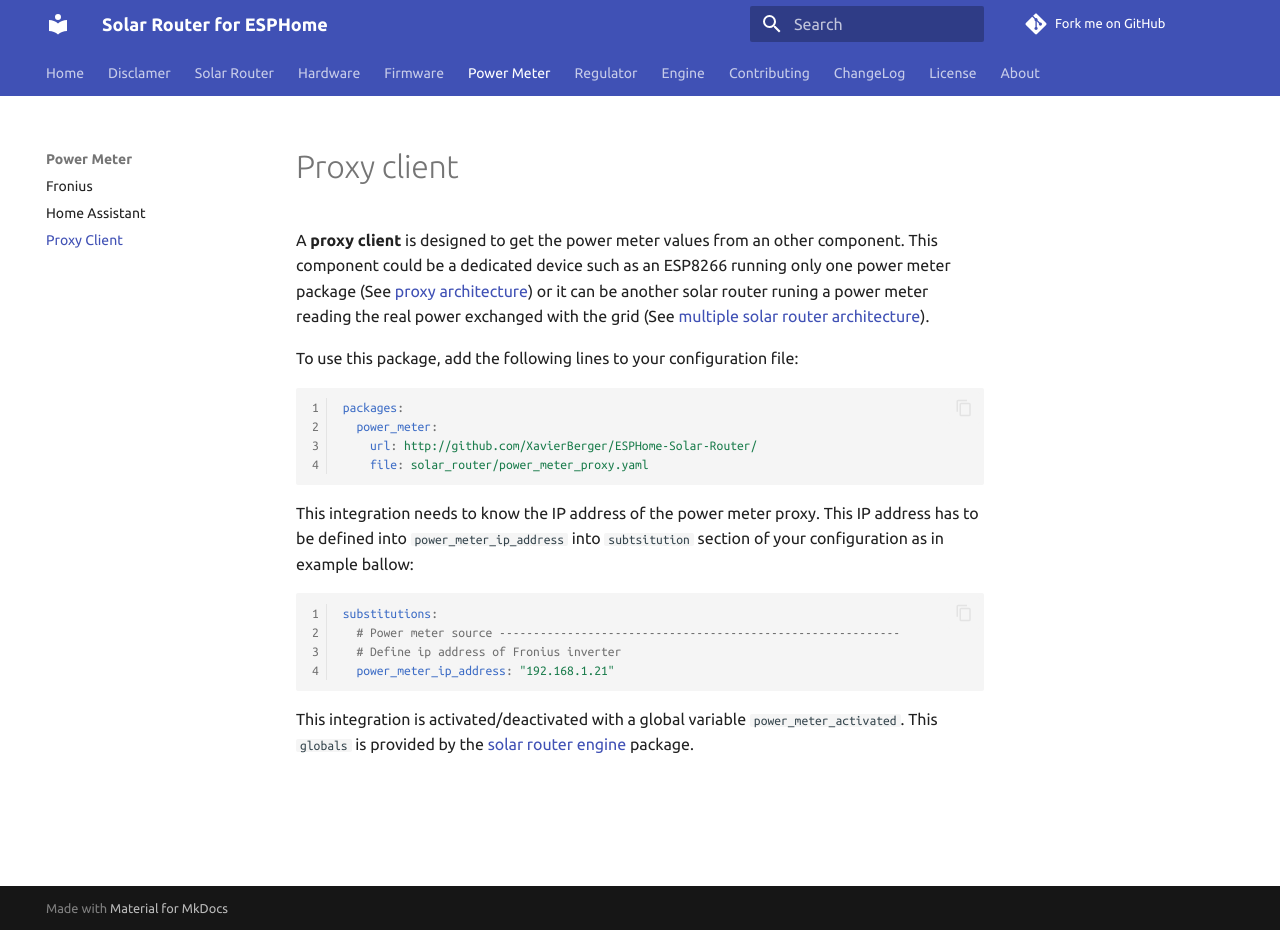
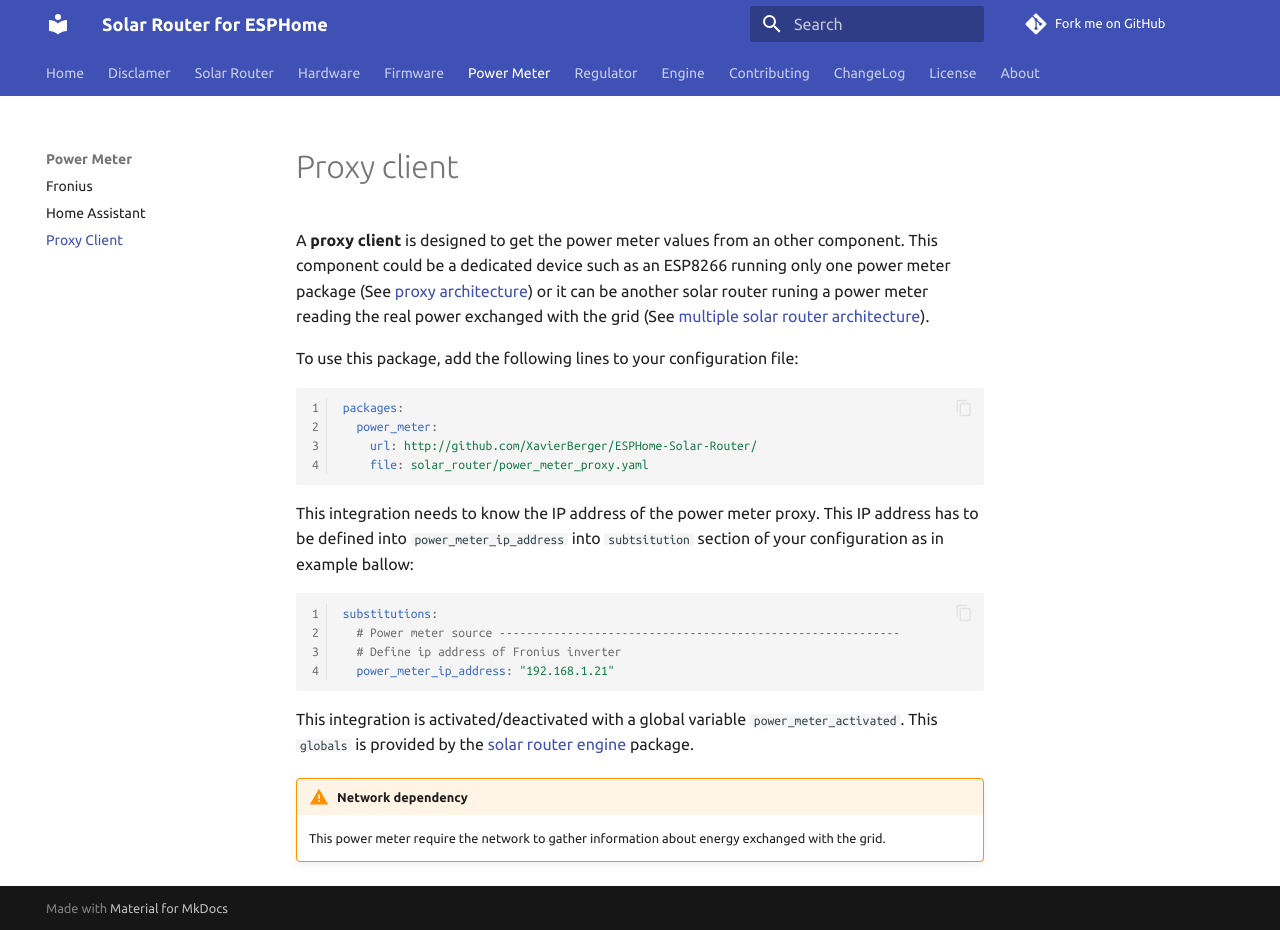
Before and after one commit to ghisch/Solar-Router-for-ESPHome, an MkDocs documentation site: the page built from docs/power_meter_proxy_client.md, in a window 1280 px wide and 930 px high. Built offline with MkDocs 1.6.1 and Material for MkDocs 9.7.7, drawn with Linux system fonts in a browser that asks for light colours; comment, search, counter and statistics services are not loaded.

Commit message:
doc: Add warning about network dependency

````diff
--- a/docs/power_meter_proxy_client.md
+++ b/docs/power_meter_proxy_client.md
@@ -21,3 +21,6 @@
 ```
 
 This integration is activated/deactivated with a global variable `power_meter_activated`. This `globals` is provided by the [solar router engine](engine.md) package.
+
+!!! warning "Network dependency"
+    This power meter require the network to gather information about energy exchanged with the grid.
````
Also changed, not shown: docs/power_meter_fronius.md (+3 -0 lines), docs/solar_router.md (line endings or trailing spaces).
